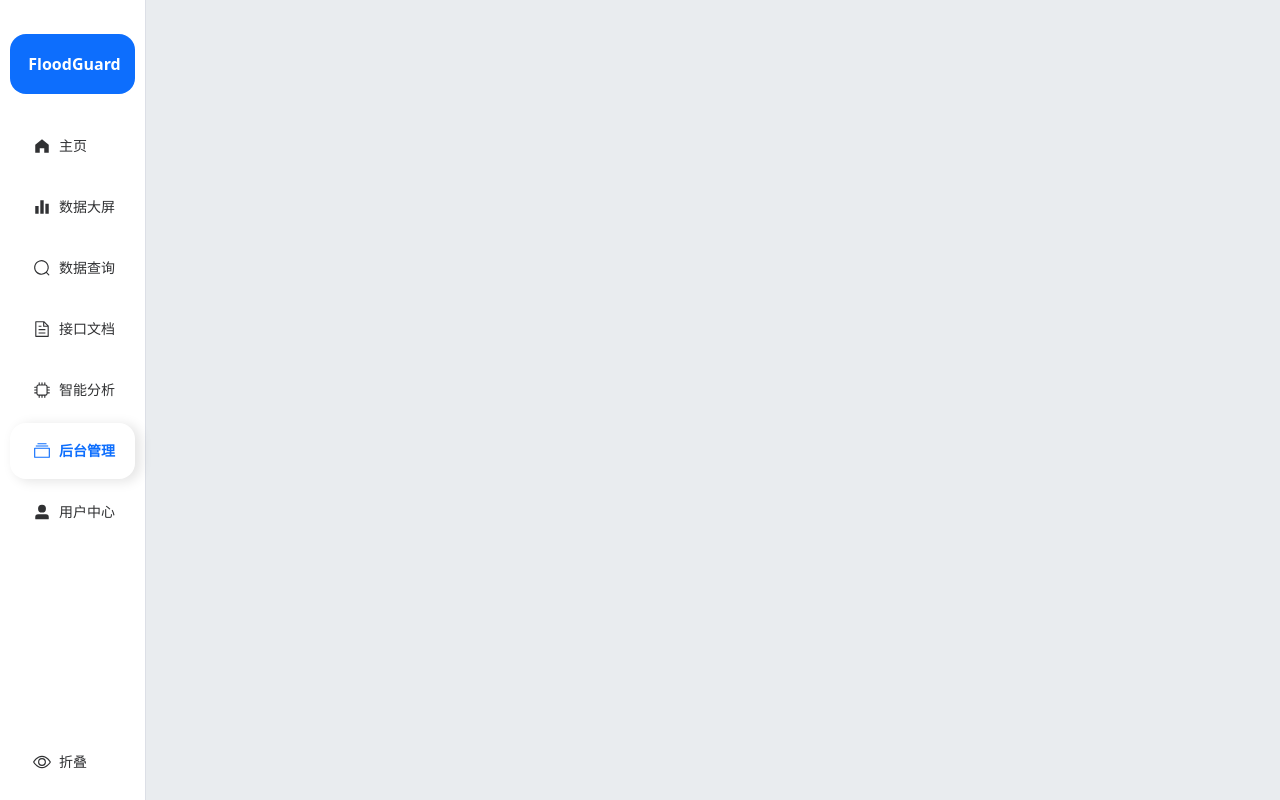
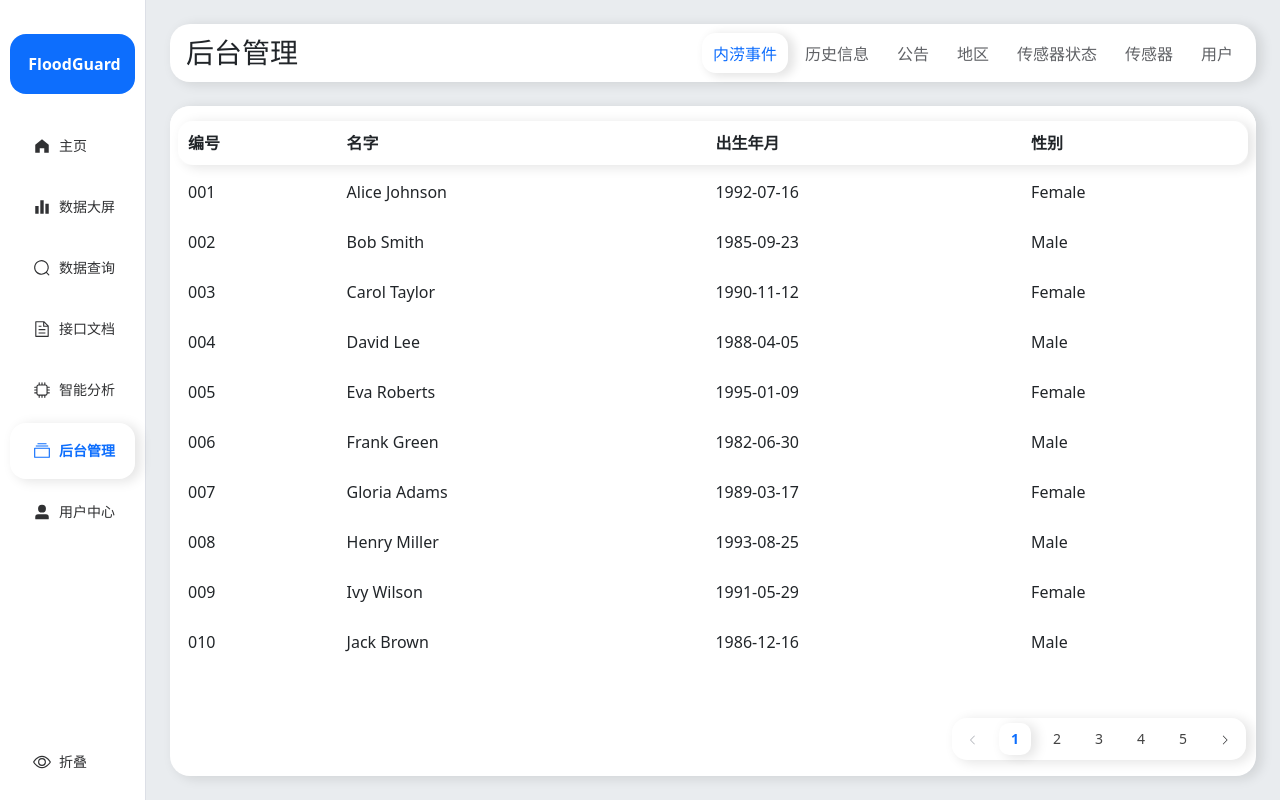
Before and after one commit to McaxDev/floodguard-web, a Vue app: page /edit in a window 1280 px wide. Built offline with nearby package versions, Linux system fonts and the light colour scheme.

Commit message:
后台管理页面前端样式完成（不含交互和对接api）

```diff
--- a/src/views/Edit.vue
+++ b/src/views/Edit.vue
@@ -1,6 +1,33 @@
 <template>
-  <div class="w-100 h-100">
-
+  <div class="w-100 h-100 d-flex flex-column">
+    <div class="d-flex justify-content-between align-items-center p-2 box-style">
+      <h3 class="m-0 ms-2">后台管理</h3>
+      <div class="custom-style-panle-edit">
+        <el-segmented v-model="activePanel" :options="panelOptions" size="large"/>
+      </div>
+    </div>
+    <div class="flex-grow-1 mt-4 box-style pb-3 d-flex flex-column" style="overflow-y: auto;position: relative;">
+      <div style="position: sticky;background: #ffffff;padding: 20px;width: 100%;top: 0px;"></div>
+      <table class="w-100 p-2 mb-auto" style="margin-top: -40px;">
+        <thead>
+          <tr>
+            <td v-for="item in fields" :key="item.key">{{ item.title }}</td>
+          </tr>
+        </thead>
+        <tbody>
+          <tr v-for="(item,id) in datas" :key="id" @contextmenu.prevent="rightClick($event,item)">
+            <td v-for="field in fields" :key="field.key">{{ item[field.key] }}</td>
+          </tr>
+        </tbody>
+      </table>
+      <div class="edit-el-pagination mt-auto">
+        <el-pagination background layout="prev, pager, next" :total="50" />
+      </div>
+    </div>
+    <div v-if="isRightClickMenuShow" class="right-click-menu" :style="{'position':'fixed','left':rightClickMenu.x,'top':rightClickMenu.y}">
+      <div class="right-click-menu-item">编辑</div>
+      <div class="right-click-menu-item">删除</div>
+    </div>
   </div>
 </template>
 
@@ -8,14 +35,286 @@
 export default{
   data(){
     return{
-
+      rightClickMenu:{},
+      isRightClickMenuShow:false,
+      activePanel:'内涝事件',
+      panelOptions:['内涝事件','历史信息','公告','地区','传感器状态','传感器','用户'],
+      fields:[
+        {
+          key:'id',
+          title:'编号'
+        },
+        {
+          key:'name',
+          title:'名字'
+        },
+        {
+          key:'birth',
+          title:'出生年月'
+        },
+        {
+          key:'gender',
+          title:'性别'
+        },
+      ],
+      datas: [
+        {
+            id: '001',
+            name: 'Alice Johnson',
+            birth: '1992-07-16',
+            gender: 'Female'
+        },
+        {
+            id: '002',
+            name: 'Bob Smith',
+            birth: '1985-09-23',
+            gender: 'Male'
+        },
+        {
+            id: '003',
+            name: 'Carol Taylor',
+            birth: '1990-11-12',
+            gender: 'Female'
+        },
+        {
+            id: '004',
+            name: 'David Lee',
+            birth: '1988-04-05',
+            gender: 'Male'
+        },
+        {
+            id: '005',
+            name: 'Eva Roberts',
+            birth: '1995-01-09',
+            gender: 'Female'
+        },
+        {
+            id: '006',
+            name: 'Frank Green',
+            birth: '1982-06-30',
+            gender: 'Male'
+        },
+        {
+            id: '007',
+            name: 'Gloria Adams',
+            birth: '1989-03-17',
+            gender: 'Female'
+        },
+        {
+            id: '008',
+            name: 'Henry Miller',
+            birth: '1993-08-25',
+            gender: 'Male'
+        },
+        {
+            id: '009',
+            name: 'Ivy Wilson',
+            birth: '1991-05-29',
+            gender: 'Female'
+        },
+        {
+            id: '010',
+            name: 'Jack Brown',
+            birth: '1986-12-16',
+            gender: 'Male'
+        }
+      ]
     }
   },
   mounted() {
-
+    // 鼠标左键点击
+    window.addEventListener('click', this.rightClickClose)
+    // 鼠标滚轮
+    window.addEventListener('wheel', this.rightClickClose)
   },
   methods: {
-
+    rightClick(e,item){//展示右键菜单
+      // console.log(e.clientY,window.innerHeight,window.innerWidth-e.clientX)
+      this.isRightClickMenuShow=true
+      this.rightClickMenu={
+        x:`${window.innerWidth-e.clientX<=200?e.clientX-160:e.clientX}px`,
+        y:`${window.innerHeight-e.clientY<=120?e.clientY-100:e.clientY}px`
+      }
+      console.log(item)
+    },
+    rightClickClose(){//关闭右键菜单
+      this.isRightClickMenuShow=false
+      this.rightClickMenu={
+        x:`0px`,
+        y:`0px`
+      }
+      this.nowRightClickChose=null
+    },
   },
 }
 </script>
+
+<style scoped>
+.box-style{
+  background: #fff;
+  border-radius: 20px;
+  box-shadow: 5px 2px 12px 1px rgba(0, 0, 0, 0.1);
+}
+
+table {
+  width: 100%;
+  border-collapse: separate;
+  border-spacing: 0 6px;
+}
+
+td {
+  padding: 10px;
+  /* background: #fff; */
+}
+
+tr {
+  border-radius: 12px;
+  transition: 0.2s ease;
+  overflow: hidden;
+  &:hover{
+    box-shadow: 5px 2px 12px 1px rgba(0, 0, 0, 0.1);
+    cursor: pointer;
+  }
+  &:active{
+    /* box-shadow: inset 2px 2px 12px 1px rgba(0, 0, 0, 0.1); */
+    background: #efefef;
+    box-shadow:none;
+  }
+}
+
+thead{
+  position: sticky;
+  font-weight: bold;
+  background: #ffffff50;
+  backdrop-filter: blur(8px);
+  box-shadow: 5px 2px 12px 1px rgba(0, 0, 0, 0.1);
+  border-radius: 15px;
+  top: 15px;
+}
+
+thead tr{
+  &:hover{
+    box-shadow: none;
+    cursor:auto;
+  }
+  &:active{
+    background: none;
+  }
+}
+
+tr td:first-child {
+  border-top-left-radius: 12px;
+  border-bottom-left-radius: 12px;
+}
+
+tr td:last-child {
+    border-top-right-radius: 12px;
+    border-bottom-right-radius: 12px;
+}
+
+.right-click-menu{
+  background: #ffffff57;
+  backdrop-filter: blur(6px);
+  border-radius: 15px;
+  box-shadow: 5px 2px 12px 1px rgba(0, 0, 0, 0.1);
+  padding: 5px;
+  width: 200px;
+  .right-click-menu-item{
+    padding: 8px;
+    padding-left: 12px;
+    margin: 4px;
+    border-radius: 15px;
+    transition: 0.2s ease;
+    &:hover{
+      cursor: pointer;
+      box-shadow: 5px 2px 12px 1px rgba(0, 0, 0, 0.1);
+    }
+    &:active{
+      box-shadow: inset 2px 2px 12px 1px rgba(0, 0, 0, 0.1);
+      /* background: #0d6dfd10;
+      &:last-child{
+        background: #ff000010;
+      } */
+    }
+  }
+}
+</style>
+
+<style>
+.custom-style-panle-edit{
+  transition: 0.2s ease !important;
+  .el-segmented {
+    --el-segmented-item-selected-color: #0d6dfd;
+    --el-segmented-item-selected-bg-color: #0d6dfd00;
+    --el-segmented-bg-color:#fff;
+    --el-border-radius-base: 16px;
+    --el-segmented-padding:1px;
+    --el-segmented-item-hover-color:#434343;
+    --el-segmented-item-hover-bg-color:rgba(0,0,0,0);
+    --el-segmented-item-active-bg-color:rgba(0,0,0,0);
+    /* box-shadow: 5px 2px 12px 1px rgba(0, 0, 0, 0.1); */
+    .el-segmented__item{
+      transition: 0.2s ease;
+      height: 40px;
+      margin: 0 3px;
+      &:hover{
+        box-shadow: 5px 2px 12px 1px rgba(0, 0, 0, 0.1);
+      }
+      &:active{
+        box-shadow: inset 2px 2px 12px 1px rgba(0, 0, 0, 0.1);
+      }
+    }
+    .el-segmented__item-selected{
+      box-shadow: 5px 2px 10px 2px rgba(0, 0, 0, 0.1);
+      /* box-shadow: inset 5px 2px 12px 1px rgba(0, 0, 0, 0.1); */
+    }
+  }
+}
+
+.edit-el-pagination{
+  position: sticky;
+  bottom: 0;
+  transition: 0.2s ease;
+  display: flex;
+  justify-content: end;
+  padding-right: 10px;
+  .el-pagination{
+    padding: 5px;
+    background: #ffffff50;
+    backdrop-filter: blur(8px);
+    box-shadow: 5px 2px 12px 1px rgba(0, 0, 0, 0.1);
+    border-radius: 15px;
+  }
+  .number{
+    transition: 0.2s ease;
+    border-radius: 10px;
+    color: #434343;
+    background: #ffffff00 !important;
+    margin: 0 5px !important;
+    &:hover{
+      box-shadow: 5px 2px 12px 1px rgba(0, 0, 0, 0.1);
+      color: #434343;
+    }
+    &:active{
+      box-shadow: inset 2px 2px 12px 1px rgba(0, 0, 0, 0.1);
+    }
+  }
+  button{
+    transition: 0.2s ease;
+    border-radius: 10px;
+    background: #ffffff00 !important;
+    margin: 0 5px !important;
+    &:hover{
+      box-shadow: 5px 2px 12px 1px rgba(0, 0, 0, 0.1);
+      color: #0d6dfd;
+    }
+    &:active{
+      box-shadow: inset 2px 2px 12px 1px rgba(0, 0, 0, 0.1);
+    }
+  }
+  .is-active{
+    background: #fff !important;
+    border-radius: 10px;
+  }
+}
+</style>
```
